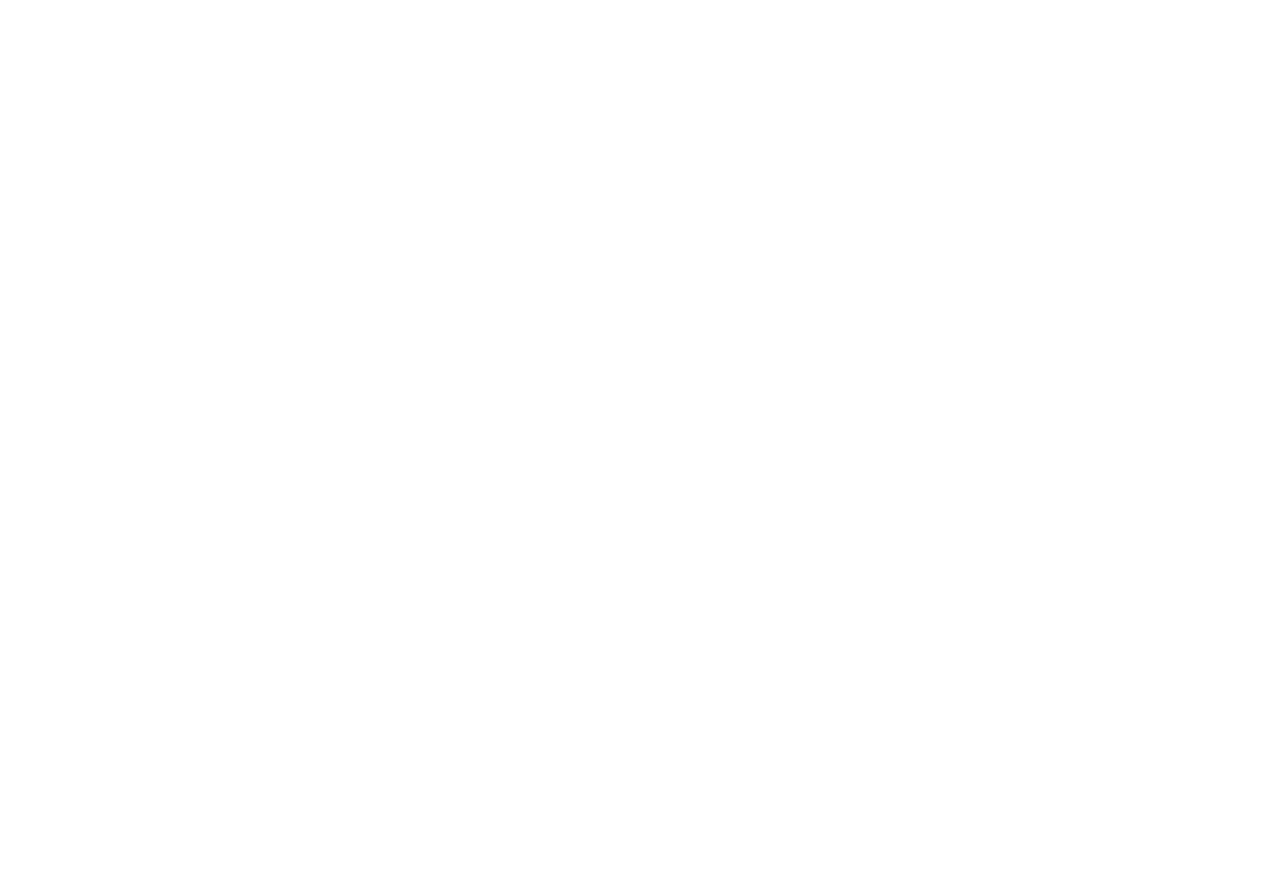
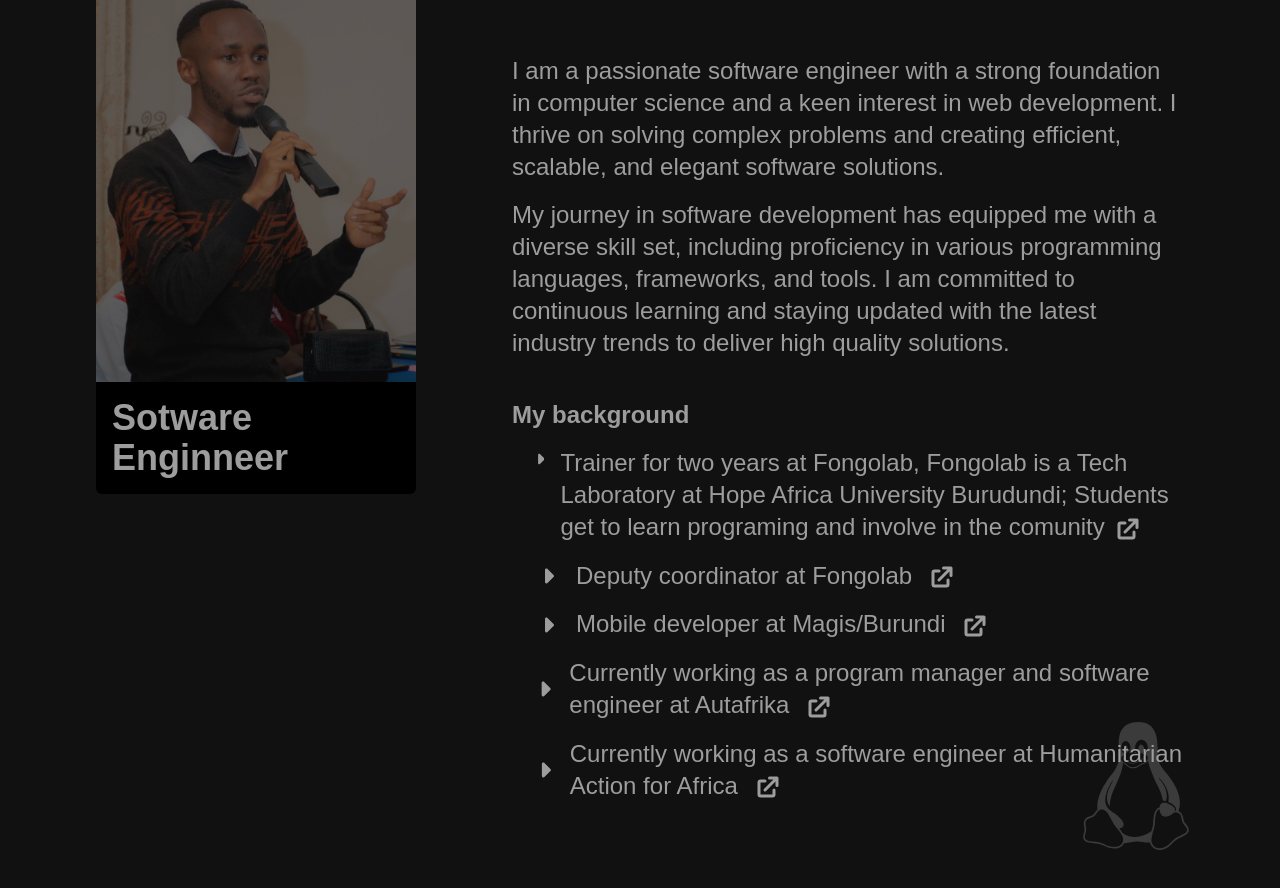
Before and after one commit to Elie-mugisa/ElieGs, a Next.js app: page / in a window 1280 px wide. Shown: the part 978-1866 px from the top of the page. Before the commit the page ends 800 px from the top, so only its background shows below. Built offline with nearby package versions, Linux system fonts and the light colour scheme.

Commit message:
about_section

```diff
--- a/app/page.tsx
+++ b/app/page.tsx
@@ -1,11 +1,13 @@
 import NavContainer from "@/components/navigation/nav_container";
+import AboutSection from "@/components/ui/about_section";
 import Hero from "@/components/ui/hero";
 
 export default function Home() {
   return (
-    <div className="flex flex-col items-center relative min-h-screen  ">
+    <div className="flex flex-col items-center  min-h-screen  ">
       <NavContainer />
       <Hero />
+      <AboutSection />
     </div>
   );
 }
--- /dev/null
+++ b/components/ui/about_section.tsx
@@ -0,0 +1,163 @@
+"use client";
+
+import { Loader2 } from "lucide-react";
+import Image from "next/image";
+import { FaCaretRight } from "react-icons/fa6";
+import { HiExternalLink } from "react-icons/hi";
+import { useState } from "react";
+import { FaLinux } from "react-icons/fa";
+import Link from "next/link";
+
+export default function AboutSection() {
+  const [isLoading, setIsLoading] = useState(true);
+  return (
+    <div className=" bg-[#111111] relative py-8 w-full  ">
+      <FaLinux className="text-9xl text-[#9d9d9d]/30 absolute bottom-20 right-20 z-20 " />
+      <div className="flex bg-[#111111] flex-col-reverse gap-x-14 gap-y-10 items-center  md:py-14 lg:flex-row lg:items-start ">
+        {/* picture */}
+        <div className="  pt-4 md:pt-10 md:pl-24 ">
+          <div className="h-[60vh] w-[95vw] flex flex-col rounded-md  md:w-[55vw] lg:w-[25vw]">
+            <div className="h-[90%]  relative flex justify-center items-center">
+              {/* Spinner */}
+              {isLoading && (
+                <div className="absolute w-full h-full flex flex-col items-center justify-center bg-[#111111]/60 z-10">
+                  <Loader2 className="h-16 w-16 animate-spin opacity-70" />
+                  <h1 className=" text-white text-xl font-bold opacity-70">
+                    Image loading
+                  </h1>
+                </div>
+              )}
+              <Image
+                className="object-cover rounded-t-md bg-fixed  transition-opacity duration-1000"
+                onLoad={() => setIsLoading(false)}
+                src={"/images/prof.jpg"}
+                priority
+                alt="image"
+                width={100}
+                height={50}
+                unoptimized
+                style={{ objectFit: "cover", width: "100%", height: "100%" }}
+              />
+              <div className="h-full w-full bg-[#111111]/60 absolute " />
+            </div>
+            <div className="flex items-center rounded-b-md bg-black justify-center p-4 font-semibold text-xl text-[#9d9d9d] md:text-4xl ">
+              Sotware Enginneer
+            </div>
+          </div>
+        </div>
+        {/* text */}
+        <div className="px-10 w-full flex flex-col justify-start lg-px-0 lg:pr-24 lg:mt-10 ">
+          <div className="relative pb-2 border-b border-[#9d9d9d] ">
+            <h1 className="text-[#9d9d9d]  font-medium text-2xl md:text-4xl ">
+              About me
+            </h1>
+          </div>
+
+          <div className=" flex flex-col gap-y-4 mt-10">
+            <p className="text-[#9d9d9d] text-lg md:text-2xl mt-4">
+              I am a passionate software engineer with a strong foundation in
+              computer science and a keen interest in web development. I thrive
+              on solving complex problems and creating efficient, scalable, and
+              elegant software solutions.{" "}
+            </p>
+            <p className="text-[#9d9d9d] text-lg md:text-2xl">
+              My journey in software development has equipped me with a diverse
+              skill set, including proficiency in various programming languages,
+              frameworks, and tools. I am committed to continuous learning and
+              staying updated with the latest industry trends to deliver high
+              quality solutions.{" "}
+            </p>
+          </div>
+          <div className="flex flex-col  items-start py-10 ">
+            <h3 className="text-[#9d9d9d] font-semibold text-xl md:text-2xl ">
+              My background
+            </h3>
+
+            <div className="flex flex-col gap-y-4 pl-6 mt-4">
+              <div className="flex items-start gap-x-4">
+                <FaCaretRight className="inline text-[#9d9d9d] text-2xl " />
+                <p className="text-[#9d9d9d] text-lg md:text-2xl">
+                  Trainer for two years at Fongolab, Fongolab is a Tech
+                  Laboratory at Hope Africa University Burudundi; Students get
+                  to learn programing and involve in the comunity
+                  <span>
+                    <Link
+                      href="https://fongolab.org"
+                      target="_blank"
+                      className="text-[#9d9d9d] hover:text-white transition-colors duration-300 ml-2"
+                    >
+                      <HiExternalLink className="inline text-xl md:text-3xl" />
+                    </Link>
+                  </span>
+                </p>
+              </div>
+
+              <div className="flex items-center gap-x-4">
+                <FaCaretRight className="inline text-[#9d9d9d] text-2xl " />
+                <p className="text-[#9d9d9d] text-lg md:text-2xl">
+                  Deputy coordinator at Fongolab{" "}
+                  <span>
+                    <Link
+                      href="https://fongolab.org"
+                      target="_blank"
+                      className="text-[#9d9d9d] hover:text-white transition-colors duration-300 ml-2"
+                    >
+                      <HiExternalLink className="inline text-xl md:text-3xl" />
+                    </Link>
+                  </span>
+                </p>
+              </div>
+              <div className="flex items-center gap-x-4">
+                <FaCaretRight className="inline text-[#9d9d9d] text-2xl " />
+                <p className="text-[#9d9d9d] text-lg md:text-2xl">
+                  Mobile developer at Magis/Burundi{" "}
+                  <span>
+                    <Link
+                      href="https://magis.bi/"
+                      target="_blank"
+                      className="text-[#9d9d9d] hover:text-white transition-colors duration-300 ml-2"
+                    >
+                      <HiExternalLink className="inline text-xl md:text-3xl" />
+                    </Link>
+                  </span>
+                </p>
+              </div>
+              <div className="flex items-center gap-x-4 ">
+                <FaCaretRight className="inline text-[#9d9d9d] text-2xl " />
+                <p className="text-[#9d9d9d] text-lg md:text-2xl">
+                  Currently working as a program manager and software engineer
+                  at Autafrika{" "}
+                  <span>
+                    <Link
+                      href="https://www.autafrika.com/"
+                      target="_blank"
+                      className="text-[#9d9d9d] hover:text-white transition-colors duration-300 ml-2"
+                    >
+                      <HiExternalLink className="inline text-xl md:text-3xl" />
+                    </Link>
+                  </span>
+                </p>
+              </div>
+              <div className="flex items-center gap-x-4 ">
+                <FaCaretRight className="inline text-[#9d9d9d] text-2xl " />
+                <p className="text-[#9d9d9d] text-lg md:text-2xl">
+                  Currently working as a software engineer at Humanitarian
+                  Action for Africa{" "}
+                  <span>
+                    <Link
+                      href="https://www.h-action-africa.org/en"
+                      target="_blank"
+                      className="text-[#9d9d9d] hover:text-white transition-colors duration-300 ml-2"
+                    >
+                      <HiExternalLink className="inline text-xl md:text-3xl" />
+                    </Link>
+                  </span>
+                </p>
+              </div>
+            </div>
+          </div>
+        </div>
+      </div>
+    </div>
+  );
+}
--- a/components/ui/hero.tsx
+++ b/components/ui/hero.tsx
@@ -1,7 +1,7 @@
 import { FaTerminal } from "react-icons/fa6";
 import { IoGitBranch } from "react-icons/io5";
 import { VscVscodeInsiders, VscJson } from "react-icons/vsc";
-import { PiFileJs } from "react-icons/pi";
+
 import { IoCodeSlashOutline } from "react-icons/io5";
 
 export default function Hero() {
@@ -20,13 +20,7 @@
         {/* text */}
         <HeroText />
         {/* pic */}
-        <div className="w-full overflow-hidden flex items-center justify-center relative  min-h-[50vh] md:flex-[1] lg:min-h-screen lg:justify-start ">
-          <div className="h-[50vh] w-[50vh] rounded-full absolute  bg-[#161616] lg:h-[150vh] lg:w-[150vh]" />
-          <div className="h-[40vh] w-[40vh] rounded-full absolute bg_for_img lg:h-[110vh] lg:w-[110vh] md:left-[10vw]" />
-          <div className="h-[40vh] w-[40vh] rounded-full absolute bg-[#111111]/50  lg:h-[110vh] lg:w-[110vh] md:left-[10vw]" />
-          <div className="h-[20vh] w-[20vh] rounded-full absolute bg-[#1E1E1E] lg:h-[90vh] lg:w-[90vh] md:left-[22vw]" />
-          <div className="h-[10vh] w-[10vh] rounded-full absolute bg-[#111111] lg:h-[50vh] lg:w-[50vh] md:left-[34vw]" />
-        </div>
+        <HeroPic />
       </div>
     </div>
   );
@@ -35,7 +29,7 @@
 function HeroText() {
   return (
     <div className=" pt-[14vh] w-full  px-6 flex flex-col gap-6 items-center md:pt-0 md:pl-14 md:gap-8 md:flex-[1] ">
-      <p className="text-[#9d9d9d] text-center font-extralight text-xl md:text-2xl lg:text-start ">
+      <p className="text-[#9d9d9d] text-center font-extralight text-base md:text-2xl lg:text-start ">
         Passionate about transforming ideas into scalable, efficient, and
         elegant software solutions.
       </p>
@@ -51,3 +45,15 @@
     </div>
   );
 }
+
+function HeroPic() {
+  return (
+    <div className="w-full overflow-hidden flex items-center justify-center relative  min-h-[50vh] md:flex-[1] lg:min-h-screen lg:justify-start ">
+      <div className="h-[50vh] w-[50vh] rounded-full absolute  bg-[#161616] lg:h-[150vh] lg:w-[150vh]" />
+      <div className="h-[40vh] w-[40vh] rounded-full absolute bg_for_img lg:h-[110vh] lg:w-[110vh] md:left-[10vw]" />
+      <div className="h-[40vh] w-[40vh] rounded-full absolute bg-[#111111]/50  lg:h-[110vh] lg:w-[110vh] md:left-[10vw]" />
+      <div className="h-[20vh] w-[20vh] rounded-full absolute bg-[#1E1E1E] lg:h-[90vh] lg:w-[90vh] md:left-[22vw]" />
+      <div className="h-[10vh] w-[10vh] rounded-full absolute bg-[#111111] lg:h-[50vh] lg:w-[50vh] md:left-[34vw]" />
+    </div>
+  );
+}
```
Also changed, not shown: public/images/prof.jpg (added).
